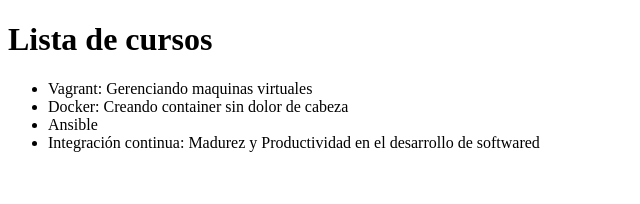
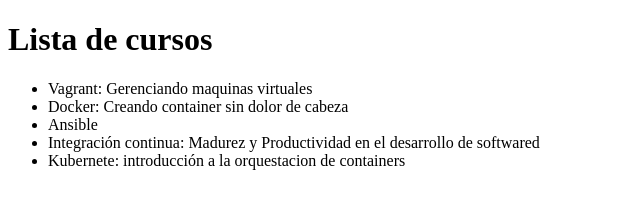
Before and after one commit to Luisnava70/AluraGit, a plain HTML site: page index.html in a window 1280 px wide. Shown: the whole page, without its empty margins (0-640 px from the left). Drawn offline with Linux system fonts and the light colour scheme.

```diff
--- a/index.html
+++ b/index.html
@@ -11,6 +11,7 @@
          <li> Docker: Creando container sin dolor de cabeza </li>
          <li> Ansible </li>
          <li> Integración continua: Madurez y Productividad en el desarrollo de softwared </li>
+         <li>Kubernete: introducción a la orquestacion de containers</li>
      </ul>
 </body>
 </html>
```
